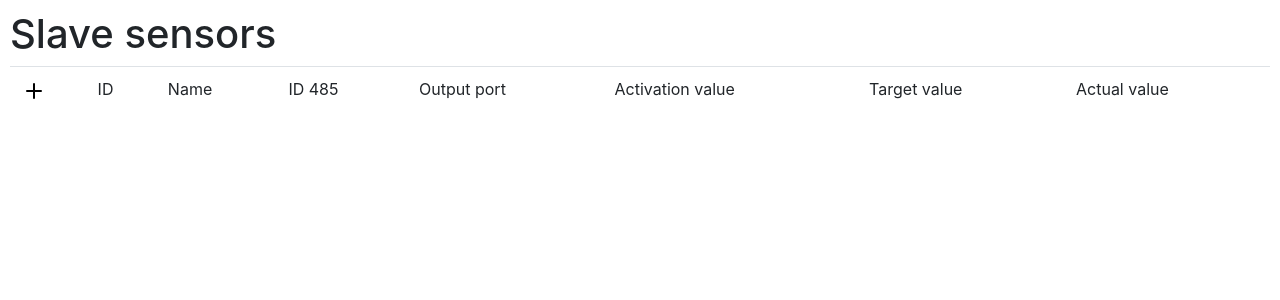
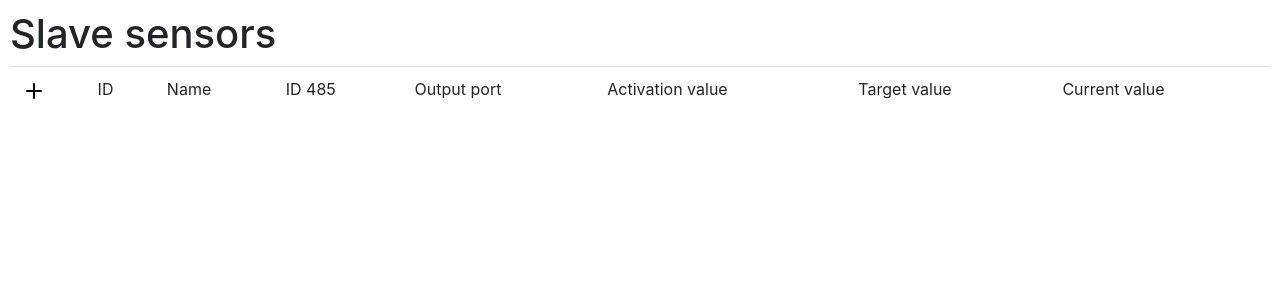
Before and after one commit to eliasdevel/register_master, a Flask app: page / in a window 1280 px wide. Shown: the top 300 px of the page. Run offline with Flask 2, Linux system fonts and the light colour scheme; data that the repository does not hold is empty; some libraries are stand-ins or nearby versions.

Commit message:
Update list.html
ajust

```diff
--- a/templates/list.html
+++ b/templates/list.html
@@ -19,7 +19,7 @@
                 <td>Output port</td>
                 <td>Activation value</td>
                 <td>Target value</td>
-                <td>Actual value</td>
+                <td>Current value</td>
             </tr>
                 {% for sensor in sensors %}
                     <tr>
```
